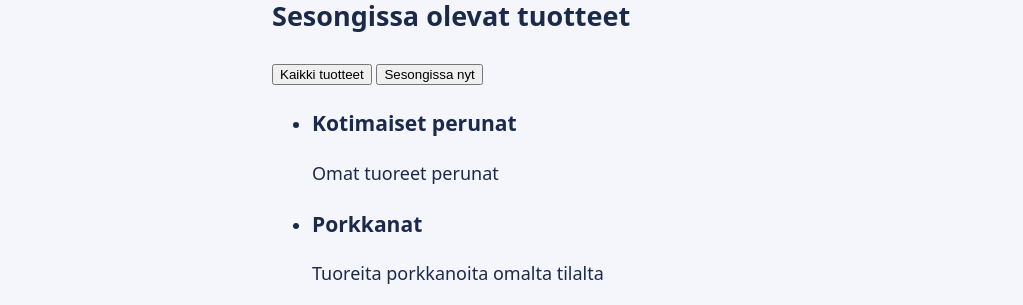
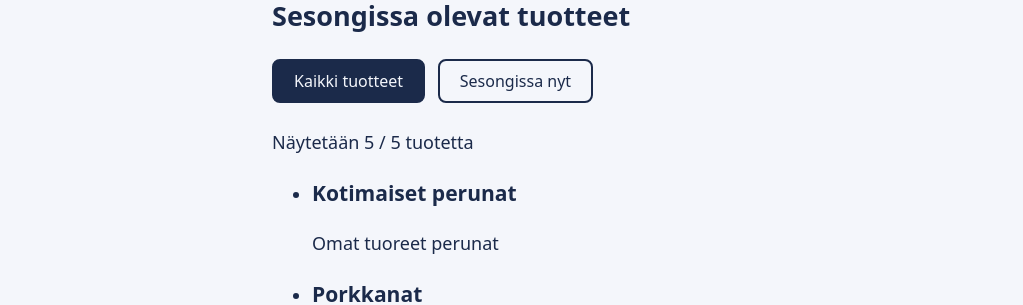
Before and after one commit to emilsysq/web_ohjelmointi, a plain HTML site: page listing.html in a window 1280 px wide. Shown: the part 408-713 px from the top of the page, without its empty margins (128-1151 px from the left). Drawn offline with Linux system fonts and the light colour scheme.

Commit message:
tuotesuodatin, painikkeiden tyylit ja tilarivi

```diff
--- a/script.js
+++ b/script.js
@@ -0,0 +1,36 @@
+
+const items = document.querySelectorAll('#product-list li');
+const statusLine = document.getElementById('status');
+const allButton = document.getElementById('filter-all');
+const seasonButton = document.getElementById('filter-season');
+
+function showFilter(onlyInSeason) {
+    let visible = 0;
+
+    items.forEach(function (item) {
+        const hide = onlyInSeason && item.dataset.inSeason === 'false';
+        item.hidden = hide;
+        if (!hide) {
+            visible++;
+        }
+    });
+
+
+    allButton.setAttribute('aria-pressed', String(!onlyInSeason));
+    seasonButton.setAttribute('aria-pressed', String(onlyInSeason));
+
+
+    statusLine.textContent = 'Näytetään ' + visible + ' / ' + items.length + ' tuotetta';
+}
+
+
+allButton.addEventListener('click', function () {
+    showFilter(false);
+});
+
+seasonButton.addEventListener('click', function () {
+    showFilter(true);
+});
+
+
+showFilter(false);
--- a/style.css
+++ b/style.css
@@ -68,6 +68,40 @@ h1 {
     margin-top: var(--space);
 }
 
+
+button {
+    font: inherit;
+    font-size: 1rem;
+    min-height: 2.75rem;
+    padding: 0.5rem 1.25rem;
+    margin: 0 0.5rem 0.5rem 0;
+    background: var(--bg);
+    color: var(--text);
+    border: 2px solid var(--text);
+    border-radius: 0.5rem;
+    cursor: pointer;
+}
+
+button:hover {
+    border-width: 3px;
+    padding: calc(0.5rem - 1px) calc(1.25rem - 1px);
+}
+
+button:focus-visible {
+    outline: 3px solid var(--text);
+    outline-offset: 3px;
+}
+
+button[aria-pressed="true"] {
+    background: var(--text);
+    color: var(--bg);
+}
+
+[hidden] {
+    display: none !important;
+}
+
+
 @media (prefers-color-scheme: dark) {
     :root {
         --bg: #101a2f;
```
